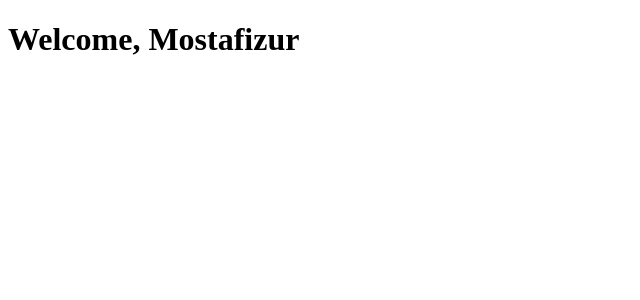
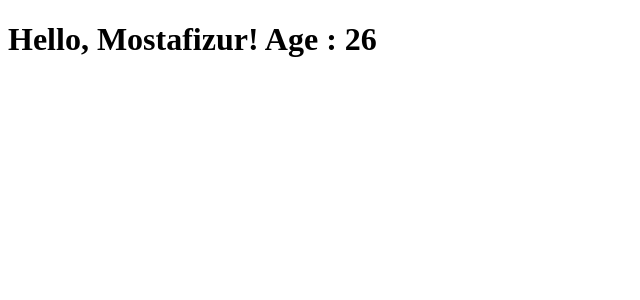
Before and after one commit to mostafizzfuad/hello-app, a React (Create React App) app: page / in a window 1280 px wide. Shown: the top 300 px of the page, without its empty margins (0-640 px from the left). Built offline with nearby package versions, Linux system fonts and the light colour scheme.

Commit message:
context added...

```diff
--- a/src/App.js
+++ b/src/App.js
@@ -1,10 +1,18 @@
 import React from "react";
-import User from "./components/User";
+import Comp1 from "./components/Comp1";
+import { UserProvider } from "./context/userContext";
 
 function App() {
+  const user = {
+    name: "Mostafizur",
+    age: 26,
+  }
+
   return (
     <div>
-      <User render={(isLoggedIn) => isLoggedIn ? "Mostafizur" : "Visitor"} />
+      <UserProvider value={user}>
+        <Comp1 />
+      </UserProvider>
     </div>
   );
 }
--- /dev/null
+++ b/src/components/Comp1.js
@@ -0,0 +1,12 @@
+import React from 'react'
+import Comp2 from './Comp2'
+
+const Comp1 = () => {
+    return (
+        <div>
+            <Comp2 />
+        </div>
+    )
+}
+
+export default Comp1
--- /dev/null
+++ b/src/components/Comp2.js
@@ -0,0 +1,12 @@
+import React from 'react'
+import Comp3 from './Comp3'
+
+const Comp2 = () => {
+    return (
+        <div>
+            <Comp3 />
+        </div>
+    )
+}
+
+export default Comp2
--- /dev/null
+++ b/src/components/Comp3.js
@@ -0,0 +1,12 @@
+import React from 'react'
+import Comp4 from './Comp4'
+
+const Comp3 = () => {
+    return (
+        <div>
+            <Comp4 />
+        </div>
+    )
+}
+
+export default Comp3
--- /dev/null
+++ b/src/components/Comp4.js
@@ -0,0 +1,18 @@
+import React from 'react'
+import { UserConsumer } from '../context/userContext'
+
+const Comp4 = () => {
+    return (
+        <div>
+            <UserConsumer>
+                {
+                    (userObj) => {
+                        return <h1>Hello, {userObj.name}! Age : {userObj.age}</h1>
+                    }
+                }
+            </UserConsumer>
+        </div>
+    )
+}
+
+export default Comp4
--- /dev/null
+++ b/src/context/userContext.js
@@ -0,0 +1,8 @@
+import React from "react";
+
+const UserContext = React.createContext()
+
+const UserProvider = UserContext.Provider
+const UserConsumer = UserContext.Consumer
+
+export { UserProvider, UserConsumer }
```
